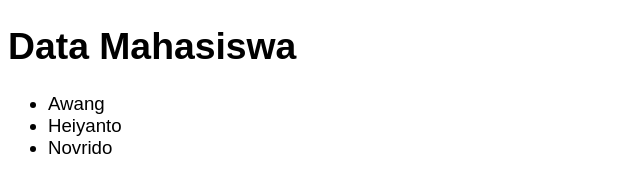
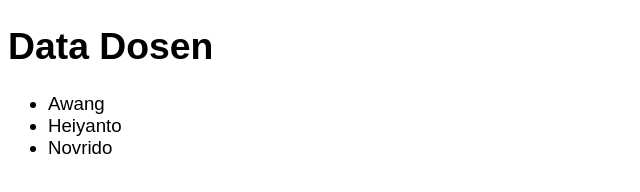
Before and after one commit to Ilhamsy/learn-git, a plain HTML site: page dosen.html in a window 1280 px wide. Shown: the whole page, without its empty margins (0-640 px from the left). Drawn offline with Linux system fonts and the light colour scheme.

Commit message:
modify line 7 and 10

```diff
--- a/dosen.html
+++ b/dosen.html
@@ -4,10 +4,10 @@
     <meta charset="UTF-8" />
     <meta name="viewport" content="width=device-width, initial-scale=1.0" />
     <link rel="stylesheet" href="style.css" />
-    <title>Data Mahasiswa</title>
+    <title>Data Dosen</title>
   </head>
   <body>
-    <h1>Data Mahasiswa</h1>
+    <h1>Data Dosen</h1>
     <ul>
       <li>Awang</li>
       <li>Heiyanto</li>
```
